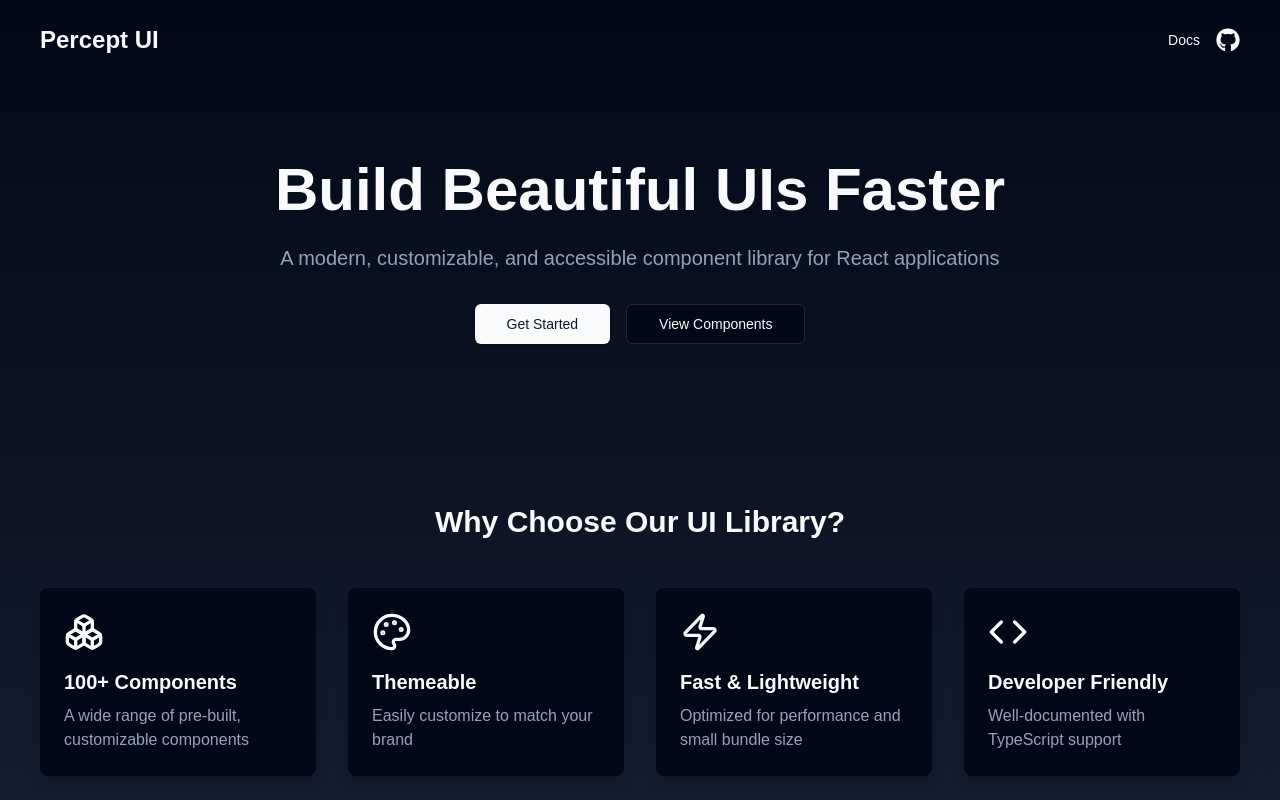
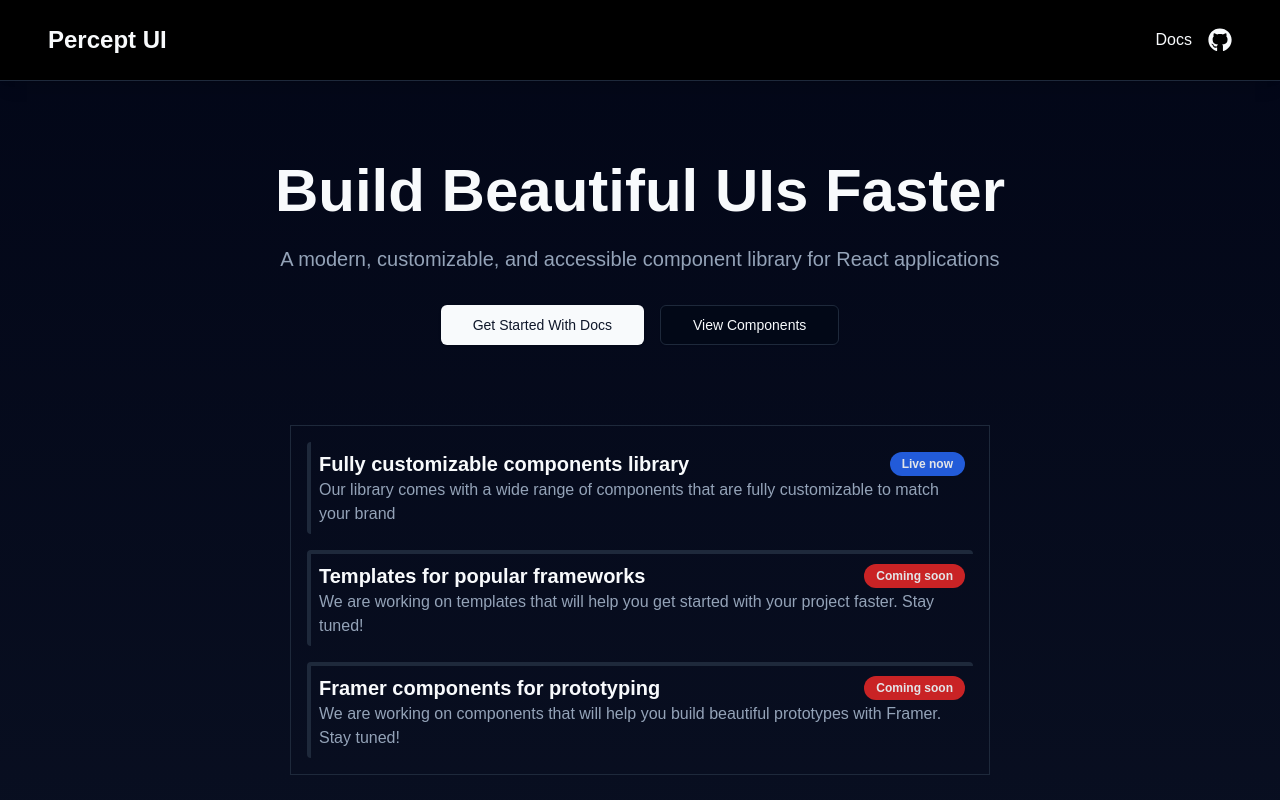
Before and after one commit to CuriousCoder00/perceptui-docs, a Next.js app: page / in a window 1280 px wide. Shown: the top 800 px of the page. Built offline with nearby package versions, Linux system fonts and the light colour scheme.

Commit message:
Enhance main page layout with new sections for customizable components, templates, and Framer components; update navigation styles and button text

```diff
--- a/app/page.tsx
+++ b/app/page.tsx
@@ -24,17 +24,20 @@ export default function Component() {
   };
 
   return (
-    <div className="min-h-screen bg-gradient-to-b from-background to-secondary md:px-6">
-      <header className="container mx-auto px-4 py-6">
-        <nav className="flex justify-between items-center">
+    <div className="min-h-screen bg-gradient-to-b from-slate-950 to-slate-900">
+      <header className="px-4 py-6 bg-black w-full md:px-12 shadow-lg border-b">
+        <nav className="flex justify-between items-center w-full">
           <Link href="/" className="text-2xl font-bold">
             Percept UI
           </Link>
           <div className="flex items-center space-x-4">
-            <Link href="/docs" className="text-sm font-medium hover:underline">
+            <Link href="/docs" className="font-medium hover:underline">
               Docs
             </Link>
-            <Link href="https://github.com/perceptui/ui" className="text-sm font-medium hover:underline">
+            <Link
+              href="https://github.com/perceptui/ui"
+              className="text-sm font-medium hover:underline"
+            >
               <FaGithub className="h-6 w-6" />
             </Link>
           </div>
@@ -67,14 +70,62 @@ export default function Component() {
               className="mr-4"
               onClick={() => router.push("/docs")}
             >
-              Get Started
+              Get Started With Docs
             </Button>
             <Button size="lg" variant="outline">
               View Components
             </Button>
           </motion.div>
         </motion.section>
-
+        <motion.section initial="initial" animate="animate" variants={stagger}>
+          <motion.div
+            className="flex flex-col gap-4 mx-auto md:max-w-[700px] p-4 border divide-y-4"
+            variants={fadeIn}
+          >
+            <div className="flex flex-col items-start justify-center border-l-4 p-2 rounded-sm">
+              <div className="flex justify-between items-center w-full">
+                <h1 className="text-xl font-bold">
+                  Fully customizable components library
+                </h1>
+                <span className="bg-blue-600 text-xs p-1 rounded-xl px-3 font-bold animate-pulse">
+                  Live now
+                </span>
+              </div>
+              <p className="text-slate-400">
+                Our library comes with a wide range of components that are fully
+                customizable to match your brand
+              </p>
+            </div>
+            <div className="flex flex-col items-start justify-center border-l-4 p-2 rounded-sm">
+              <div className="flex justify-between items-center w-full">
+                <h1 className="text-xl font-bold">
+                  Templates for popular frameworks
+                </h1>
+                <span className="bg-red-600 text-xs p-1 rounded-xl px-3 font-bold animate-pulse">
+                  Coming soon
+                </span>
+              </div>
+              <p className="text-slate-400">
+                We are working on templates that will help you get started with
+                your project faster. Stay tuned!
+              </p>
+            </div>
+            <div className="flex flex-col items-start justify-center border-l-4 p-2 rounded-sm ">
+              <div className="flex justify-between items-center w-full">
+                <h1 className="text-xl font-bold">
+                  Framer components for prototyping
+                </h1>
+                <span className="bg-red-600 text-xs p-1 rounded-xl px-3 font-bold animate-pulse">
+                  Coming soon
+                </span>
+              </div>
+              <p className="text-slate-400">
+                We are working on components that will help you build beautiful
+                prototypes with Framer. Stay tuned!
+              </p>
+            </div>
+          </motion.div>
+        </motion.section>
         <motion.section
           className="py-20"
           initial="initial"
@@ -88,7 +139,7 @@ export default function Component() {
           >
             Why Choose Our UI Library?
           </motion.h2>
-          <div className="grid md:grid-cols-2 lg:grid-cols-4 gap-8">
+          <div className="grid md:grid-cols-2 lg:grid-cols-4 gap-8 px-12 ">
             {[
               {
                 icon: <Boxes className="h-10 w-10 mb-4 text-primary" />,
```
